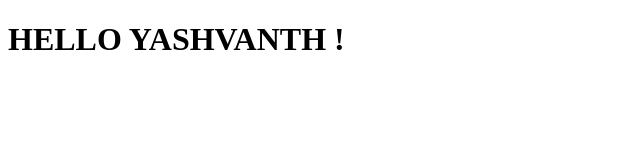
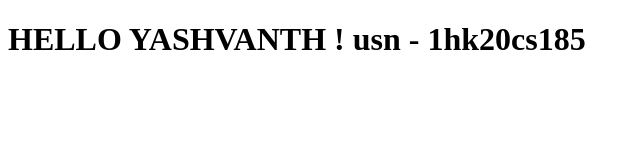
Before and after one commit to yashu1931/COURSE-ERA, a plain HTML site: page site/index.html in a window 1280 px wide. Shown: the whole page, without its empty margins (0-640 px from the left). Drawn offline with Linux system fonts and the light colour scheme.

Commit message:
small change

```diff
--- a/site/index.html
+++ b/site/index.html
@@ -4,6 +4,7 @@
 	<title>Hello COURSE ERA</title>
 </head>
 <body>
-<h1> HELLO YASHVANTH !</h1>
+<h1> HELLO YASHVANTH ! usn - 1hk20cs185
+</h1>
 </body>
 </html>
```
